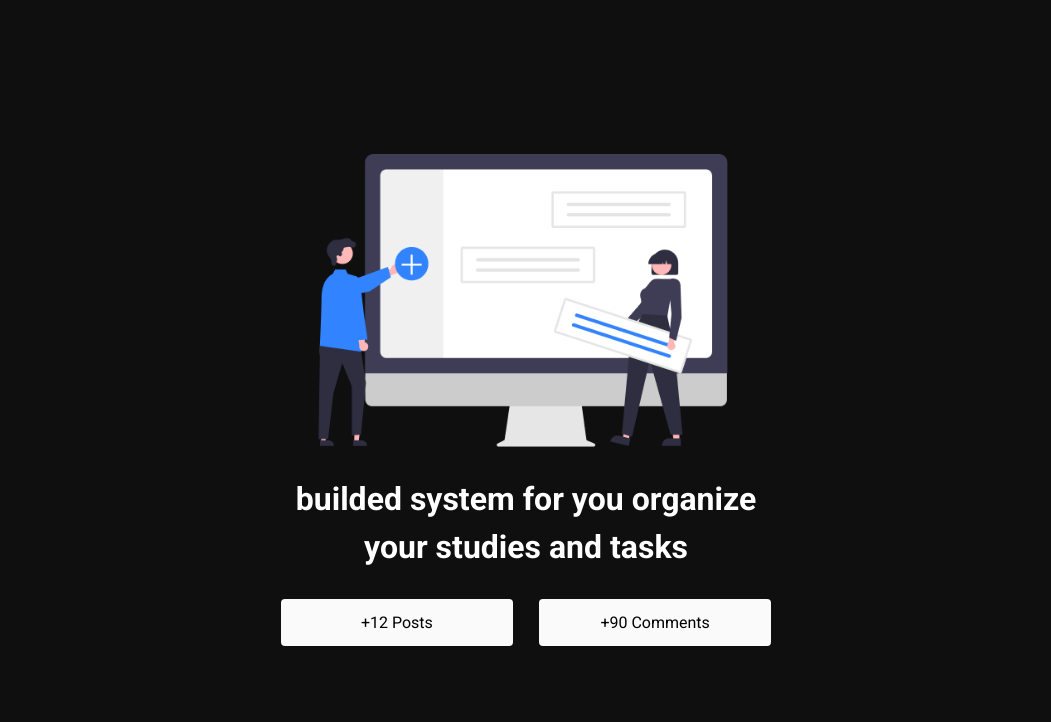
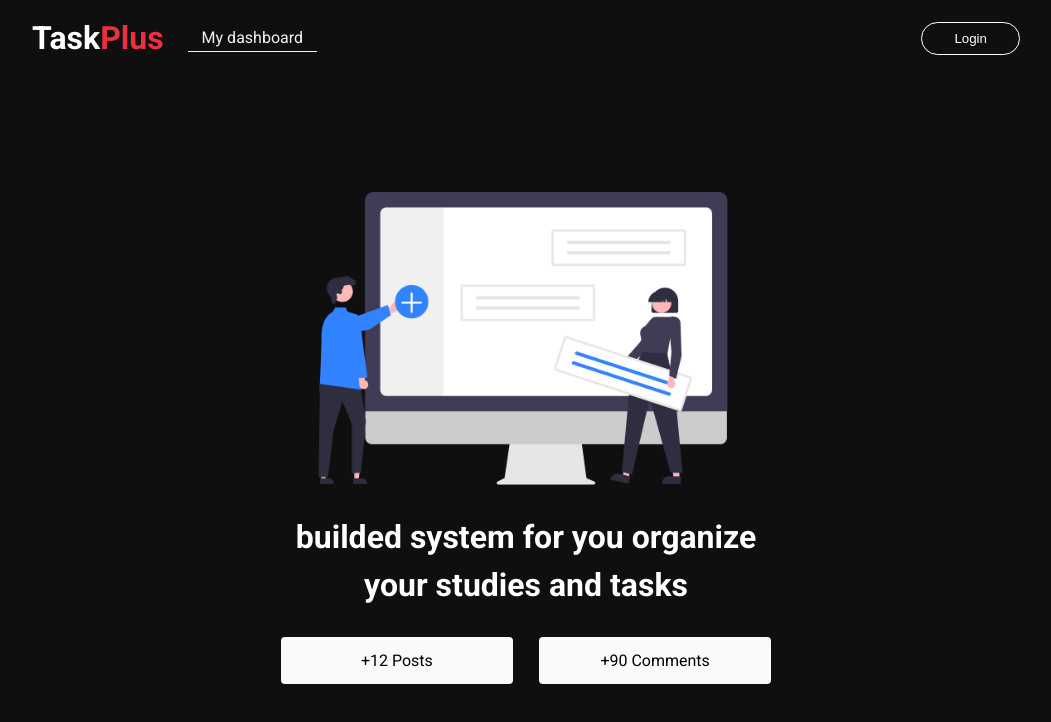
Before and after one commit to leandrosantino/taskplus, a Next.js app: page / in a window 1280 px wide. Shown: the top 722 px of the page, without its empty margins (114-1165 px from the left). Built offline with nearby package versions, Linux system fonts and the light colour scheme.

Commit message:
create Header

```diff
--- /dev/null
+++ b/src/components/header/index.tsx
@@ -0,0 +1,26 @@
+import Link from 'next/link'
+import styles from './style.module.css'
+
+
+export default function Header() {
+  return (
+    <header className={styles.header}>
+      <section className={styles.content}>
+        <nav className={styles.nav}>
+          <Link href='/'>
+            <h1 className={styles.logo}>
+              Task<span>Plus</span>
+            </h1>
+          </Link>
+          <Link
+            href='/dashboard'
+            className={styles.dashboardButton}
+          >
+            My dashboard
+          </Link>
+        </nav>
+        <button className={styles.loginButton}>Login</button>
+      </section>
+    </header>
+  )
+}
--- /dev/null
+++ b/src/components/header/style.module.css
@@ -0,0 +1,75 @@
+.header {
+  width: 100%;
+  height: 76px;
+  background-color: #0f0f0f;
+  display: flex;
+  align-items: center;
+  justify-content: center;
+}
+
+.content {
+  padding: 0 18px;
+  width: 100%;
+  max-width: 1024px;
+  display: flex;
+  align-items: center;
+  justify-content: space-between;
+}
+
+.nav a {
+  text-decoration: none;
+}
+
+.logo {
+  color: #fff;
+  font-size: 32px;
+}
+
+.logo span {
+  color: #ea3140;
+}
+
+.loginButton {
+  background: transparent;
+  padding: 8px 32px;
+  border-radius: 24px;
+  color: #fff;
+  border: 1.5px solid #fff;
+  cursor: pointer;
+  transition: all 0.4s;
+}
+
+.loginButton:hover {
+  transform: scale(1.08);
+  background-color: #fff;
+  color: #0f0f0f;
+  font-weight: bold;
+}
+
+.loginButton:active {
+  transform: scale(1);
+}
+
+.nav {
+  display: flex;
+  align-items: center;
+}
+
+.dashboardButton {
+  background-color: #0f0f0f;
+  color: #f1f1f1;
+  padding: 4px 14px;
+  border-bottom: 1.5px solid #f1f1f1;
+  margin: 0 24px;
+  transition: padding 0.4s;
+}
+
+.dashboardButton:hover {
+  font-weight: 600;
+  border-width: 1.8px;
+}
+
+.dashboardButton:active {
+  font-weight: 100;
+  border-width: 1.5px;
+}
--- a/src/pages/_app.tsx
+++ b/src/pages/_app.tsx
@@ -1,6 +1,12 @@
+import Header from '@/components/header'
 import '@/styles/globals.css'
 import type { AppProps } from 'next/app'
 
 export default function App({ Component, pageProps }: AppProps) {
-  return <Component {...pageProps} />
+  return (
+    <>
+      <Header />
+      <Component {...pageProps} />
+    </>
+  )
 }
--- a/src/pages/index.tsx
+++ b/src/pages/index.tsx
@@ -1,8 +1,8 @@
 import Head from 'next/head'
-import styles from '../styles/home.module.css'
+import styles from '@/styles/home.module.css'
 import Image from 'next/image'
 
-import heroImg from '../../public/assets/hero.png'
+import heroImg from '@public/assets/hero.png'
 
 export default function Home() {
   return (
--- a/src/styles/Home.module.css
+++ b/src/styles/Home.module.css
@@ -1,7 +1,7 @@
 .container {
   background-color: #0f0f0f;
   width: 100%;
-  height: 100vh;
+  height: calc(100vh - 76px);
   display: flex;
   justify-content: center;
   align-items: center;
```
Also changed, not shown: tsconfig.json (+19 -4 lines).
